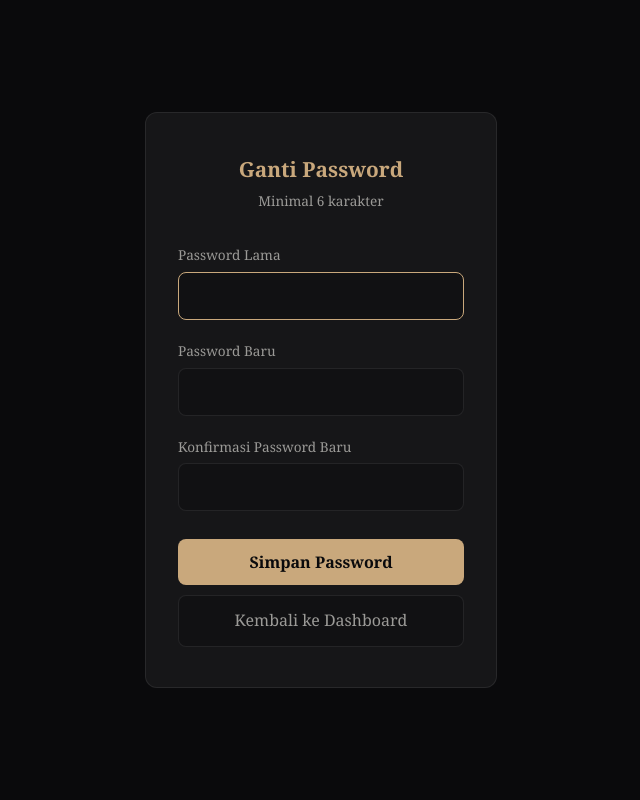
After one commit to Sidiq-dev/jayaklampra, a Flask app: page /change-password in a window 1280 px wide. The commit adds this page. Shown: the whole page, without its empty margins (319-959 px from the left). Run offline with Flask 3, Linux system fonts and the light colour scheme; the visitor is signed in with stand-in values (Sample User, id 1).

Commit message:
Add login system to admin dashboard
Session-based auth with hashed passwords, login/logout routes,
change password page, and @login_required on all admin routes.

Co-Authored-By: Claude Sonnet 4.6 <noreply@anthropic.com>

```diff
--- a/admin/app.py
+++ b/admin/app.py
@@ -3,7 +3,8 @@ Jaya Klampra - Admin CMS
 Dashboard sederhana untuk mengelola postingan website
 """
 
-from flask import Flask, render_template, request, redirect, url_for, flash, jsonify, send_from_directory
+from flask import Flask, render_template, request, redirect, url_for, flash, jsonify, send_from_directory, session
+from functools import wraps
 import json
 import os
 import re
@@ -11,10 +12,41 @@ from datetime import datetime
 import xml.etree.ElementTree as ET
 import html as html_lib
 from werkzeug.utils import secure_filename
+from werkzeug.security import generate_password_hash, check_password_hash
 import uuid
 
 app = Flask(__name__)
-app.secret_key = 'jayaklampra-admin-key-2024'
+app.secret_key = os.environ.get('FLASK_SECRET_KEY', 'jayaklampra-admin-key-2024')
+
+# Auth
+AUTH_FILE = os.path.join(os.path.dirname(__file__), 'data', 'auth.json')
+
+def load_auth():
+    if os.path.exists(AUTH_FILE):
+        with open(AUTH_FILE, 'r', encoding='utf-8') as f:
+            return json.load(f)
+    return None
+
+def save_auth(auth_data):
+    os.makedirs(os.path.dirname(AUTH_FILE), exist_ok=True)
+    with open(AUTH_FILE, 'w', encoding='utf-8') as f:
+        json.dump(auth_data, f, ensure_ascii=False, indent=2)
+
+def init_auth():
+    if not load_auth():
+        save_auth({
+            'username': 'admin',
+            'password': generate_password_hash('admin'),
+            'initialized': False
+        })
+
+def login_required(f):
+    @wraps(f)
+    def decorated(*args, **kwargs):
+        if not session.get('logged_in'):
+            return redirect(url_for('login'))
+        return f(*args, **kwargs)
+    return decorated
 
 # Paths
 BASE_DIR = os.path.dirname(os.path.dirname(os.path.abspath(__file__)))
@@ -89,8 +121,63 @@ def format_date_display(date_str):
 def format_date_storage(year, month, day, hour=0, minute=0):
     return f'{["Mon","Tue","Wed","Thu","Fri","Sat","Sun"][datetime(year,month,day).weekday()]}, {day:02d} {["Jan","Feb","Mar","Apr","May","Jun","Jul","Aug","Sep","Oct","Nov","Dec"][month-1]} {year} {hour:02d}:{minute:02d}:00 +0000'
 
+# Auth routes
+@app.route('/login', methods=['GET', 'POST'])
+def login():
+    if session.get('logged_in'):
+        return redirect(url_for('index'))
+
+    if request.method == 'POST':
+        username = request.form.get('username', '')
+        password = request.form.get('password', '')
+        auth = load_auth()
+
+        if auth and username == auth['username'] and check_password_hash(auth['password'], password):
+            session['logged_in'] = True
+            session['username'] = username
+            if not auth.get('initialized'):
+                flash('Login berhasil! Silakan ganti password default.', 'success')
+                return redirect(url_for('change_password'))
+            flash('Login berhasil!', 'success')
+            return redirect(url_for('index'))
+        else:
+            flash('Username atau password salah', 'error')
+
+    return render_template('login.html')
+
+@app.route('/logout')
+def logout():
+    session.clear()
+    flash('Berhasil logout', 'success')
+    return redirect(url_for('login'))
+
+@app.route('/change-password', methods=['GET', 'POST'])
+@login_required
+def change_password():
+    if request.method == 'POST':
+        current = request.form.get('current_password', '')
+        new_pass = request.form.get('new_password', '')
+        confirm = request.form.get('confirm_password', '')
+        auth = load_auth()
+
+        if not check_password_hash(auth['password'], current):
+            flash('Password lama salah', 'error')
+        elif len(new_pass) < 6:
+            flash('Password baru minimal 6 karakter', 'error')
+        elif new_pass != confirm:
+            flash('Konfirmasi password tidak cocok', 'error')
+        else:
+            auth['password'] = generate_password_hash(new_pass)
+            auth['initialized'] = True
+            save_auth(auth)
+            flash('Password berhasil diubah!', 'success')
+            return redirect(url_for('index'))
+
+    return render_template('change_password.html')
+
 # Routes
 @app.route('/')
+@login_required
 def index():
     posts = load_posts()
     ebooks = load_ebooks()
@@ -107,10 +194,12 @@ def index():
     return render_template('index.html', posts=posts_sorted, ebooks=ebooks)
 
 @app.route('/new')
+@login_required
 def new_post():
     return render_template('edit.html', post=None)
 
 @app.route('/edit/<slug>')
+@login_required
 def edit_post(slug):
     posts = load_posts()
     post = next((p for p in posts if p.get('slug') == slug), None)
@@ -120,6 +209,7 @@ def edit_post(slug):
     return render_template('edit.html', post=post)
 
 @app.route('/save', methods=['POST'])
+@login_required
 def save_post():
     posts = load_posts()
 
@@ -180,6 +270,7 @@ def save_post():
     return redirect(url_for('index'))
 
 @app.route('/delete/<slug>')
+@login_required
 def delete_post(slug):
     posts = load_posts()
     posts = [p for p in posts if p.get('slug') != slug]
@@ -188,6 +279,7 @@ def delete_post(slug):
     return redirect(url_for('index'))
 
 @app.route('/preview/<slug>')
+@login_required
 def preview_post(slug):
     posts = load_posts()
     post = next((p for p in posts if p.get('slug') == slug), None)
@@ -196,6 +288,7 @@ def preview_post(slug):
     return render_template('preview.html', post=post)
 
 @app.route('/generate')
+@login_required
 def generate():
     """Generate static HTML files from admin data"""
     try:
@@ -207,6 +300,7 @@ def generate():
     return redirect(url_for('index'))
 
 @app.route('/generate-and-push')
+@login_required
 def generate_and_push():
     """Generate and auto-push to GitHub"""
     try:
@@ -257,6 +351,7 @@ def allowed_file(filename):
     return '.' in filename and filename.rsplit('.', 1)[1].lower() in ALLOWED_EXTENSIONS
 
 @app.route('/upload-image', methods=['POST'])
+@login_required
 def upload_image():
     """Handle image upload"""
     if 'image' not in request.files:
@@ -289,6 +384,7 @@ def upload_image():
     return jsonify({'success': True, 'filename': unique_filename})
 
 @app.route('/upload-tinymce-image', methods=['POST'])
+@login_required
 def upload_tinymce_image():
     """Handle image upload from TinyMCE editor"""
     # TinyMCE sends file in 'file' or 'image' parameter
@@ -325,6 +421,7 @@ def serve_image(filename):
     return send_from_directory(IMAGES_DIR, filename)
 
 @app.route('/import-wp')
+@login_required
 def import_wp():
     """Import posts from WordPress export"""
     try:
@@ -395,17 +492,20 @@ def import_wp():
 
 # ========== E-BOOKS MANAGEMENT ==========
 @app.route('/ebook')
+@login_required
 def ebook_list():
     """E-Books list page"""
     ebooks = load_ebooks()
     return render_template('ebooks.html', ebooks=ebooks)
 
 @app.route('/ebook/new')
+@login_required
 def ebook_new():
     """Create new e-book page"""
     return render_template('ebook_form.html', ebook=None)
 
 @app.route('/ebook/edit/<id>')
+@login_required
 def ebook_edit(id):
     """Edit e-book page"""
     ebook = load_ebook_by_id(id)
@@ -415,6 +515,7 @@ def ebook_edit(id):
     return render_template('ebook_form.html', ebook=ebook)
 
 @app.route('/ebook/save', methods=['POST'])
+@login_required
 def ebook_save():
     """Save e-book (create or update)"""
     ebooks = load_ebooks()
@@ -471,6 +572,7 @@ def ebook_save():
     return redirect(url_for('ebook_list'))
 
 @app.route('/ebook/delete/<id>')
+@login_required
 def ebook_delete(id):
     """Delete e-book"""
     ebooks = load_ebooks()
@@ -665,6 +767,7 @@ def update_ebook_html_all():
 import subprocess
 
 @app.route('/push-to-github')
+@login_required
 def push_to_github():
     """Push changes to GitHub automatically"""
     try:
@@ -724,6 +827,8 @@ def format_price_filter(price):
         return str(price)
 
 if __name__ == '__main__':
+    init_auth()
+
     # Initial import if data file doesn't exist
     if not os.path.exists(DATA_FILE) and os.path.exists(WP_EXPORT_FILE):
         print('Mengimport posts dari WordPress export...')
--- /dev/null
+++ b/admin/templates/change_password.html
@@ -0,0 +1,180 @@
+<!DOCTYPE html>
+<html lang="id">
+<head>
+    <meta charset="UTF-8">
+    <meta name="viewport" content="width=device-width, initial-scale=1.0">
+    <title>Ganti Password - Jaya Klampra Admin</title>
+    <style>
+        * { margin: 0; padding: 0; box-sizing: border-box; }
+
+        :root {
+            --bg-primary: #0a0a0c;
+            --bg-secondary: #111113;
+            --bg-card: #161618;
+            --text-primary: #e8e6e3;
+            --text-secondary: #9b9a97;
+            --accent: #c9a87c;
+            --border: rgba(255, 255, 255, 0.08);
+            --success: #4ade80;
+            --error: #ef4444;
+        }
+
+        body {
+            font-family: 'Georgia', serif;
+            background: var(--bg-primary);
+            color: var(--text-primary);
+            line-height: 1.6;
+            min-height: 100vh;
+            display: flex;
+            align-items: center;
+            justify-content: center;
+        }
+
+        .container {
+            width: 100%;
+            max-width: 400px;
+            padding: 0 24px;
+        }
+
+        .card {
+            background: var(--bg-card);
+            border: 1px solid var(--border);
+            border-radius: 12px;
+            padding: 40px 32px;
+        }
+
+        .header {
+            text-align: center;
+            margin-bottom: 32px;
+        }
+
+        .header h1 {
+            font-size: 1.3rem;
+            color: var(--accent);
+            margin-bottom: 4px;
+        }
+
+        .header p {
+            color: var(--text-secondary);
+            font-size: 0.85rem;
+        }
+
+        .form-group {
+            margin-bottom: 20px;
+        }
+
+        .form-group label {
+            display: block;
+            font-size: 0.85rem;
+            color: var(--text-secondary);
+            margin-bottom: 6px;
+        }
+
+        .form-group input {
+            width: 100%;
+            padding: 12px 16px;
+            background: var(--bg-secondary);
+            border: 1px solid var(--border);
+            border-radius: 8px;
+            color: var(--text-primary);
+            font-family: inherit;
+            font-size: 1rem;
+            transition: border-color 0.2s;
+        }
+
+        .form-group input:focus {
+            outline: none;
+            border-color: var(--accent);
+        }
+
+        .btn {
+            width: 100%;
+            padding: 12px;
+            border: none;
+            border-radius: 8px;
+            font-family: inherit;
+            font-size: 1rem;
+            font-weight: bold;
+            cursor: pointer;
+            transition: opacity 0.2s;
+        }
+
+        .btn:hover { opacity: 0.9; }
+
+        .btn-primary {
+            background: var(--accent);
+            color: var(--bg-primary);
+            margin-top: 8px;
+        }
+
+        .btn-secondary {
+            background: var(--bg-secondary);
+            color: var(--text-secondary);
+            border: 1px solid var(--border);
+            margin-top: 10px;
+            font-weight: normal;
+            text-decoration: none;
+            display: block;
+            text-align: center;
+        }
+
+        .flash-messages { margin-bottom: 20px; }
+
+        .flash {
+            padding: 10px 14px;
+            border-radius: 8px;
+            font-size: 0.85rem;
+            margin-bottom: 8px;
+        }
+
+        .flash.success {
+            background: rgba(74, 222, 128, 0.1);
+            border: 1px solid rgba(74, 222, 128, 0.3);
+            color: var(--success);
+        }
+
+        .flash.error {
+            background: rgba(239, 68, 68, 0.1);
+            border: 1px solid rgba(239, 68, 68, 0.3);
+            color: var(--error);
+        }
+    </style>
+</head>
+<body>
+    <div class="container">
+        <div class="card">
+            <div class="header">
+                <h1>Ganti Password</h1>
+                <p>Minimal 6 karakter</p>
+            </div>
+
+            {% with messages = get_flashed_messages(with_categories=true) %}
+            {% if messages %}
+            <div class="flash-messages">
+                {% for category, message in messages %}
+                <div class="flash {{ category }}">{{ message }}</div>
+                {% endfor %}
+            </div>
+            {% endif %}
+            {% endwith %}
+
+            <form method="POST" action="{{ url_for('change_password') }}">
+                <div class="form-group">
+                    <label>Password Lama</label>
+                    <input type="password" name="current_password" required autofocus>
+                </div>
+                <div class="form-group">
+                    <label>Password Baru</label>
+                    <input type="password" name="new_password" required minlength="6">
+                </div>
+                <div class="form-group">
+                    <label>Konfirmasi Password Baru</label>
+                    <input type="password" name="confirm_password" required minlength="6">
+                </div>
+                <button type="submit" class="btn btn-primary">Simpan Password</button>
+            </form>
+            <a href="{{ url_for('index') }}" class="btn btn-secondary">Kembali ke Dashboard</a>
+        </div>
+    </div>
+</body>
+</html>
```
Also changed, not shown: admin/templates/index.html (+10 -0 lines), admin/templates/login.html (added, +167 -0 lines), 1 other file.
